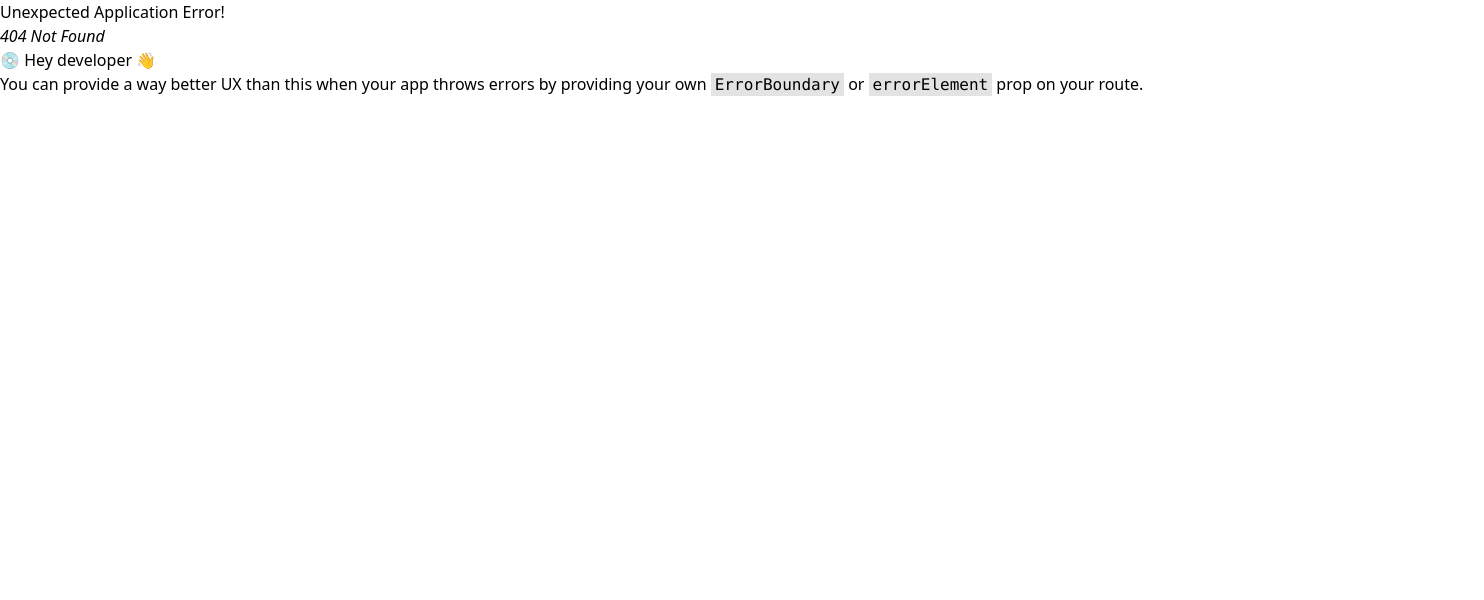
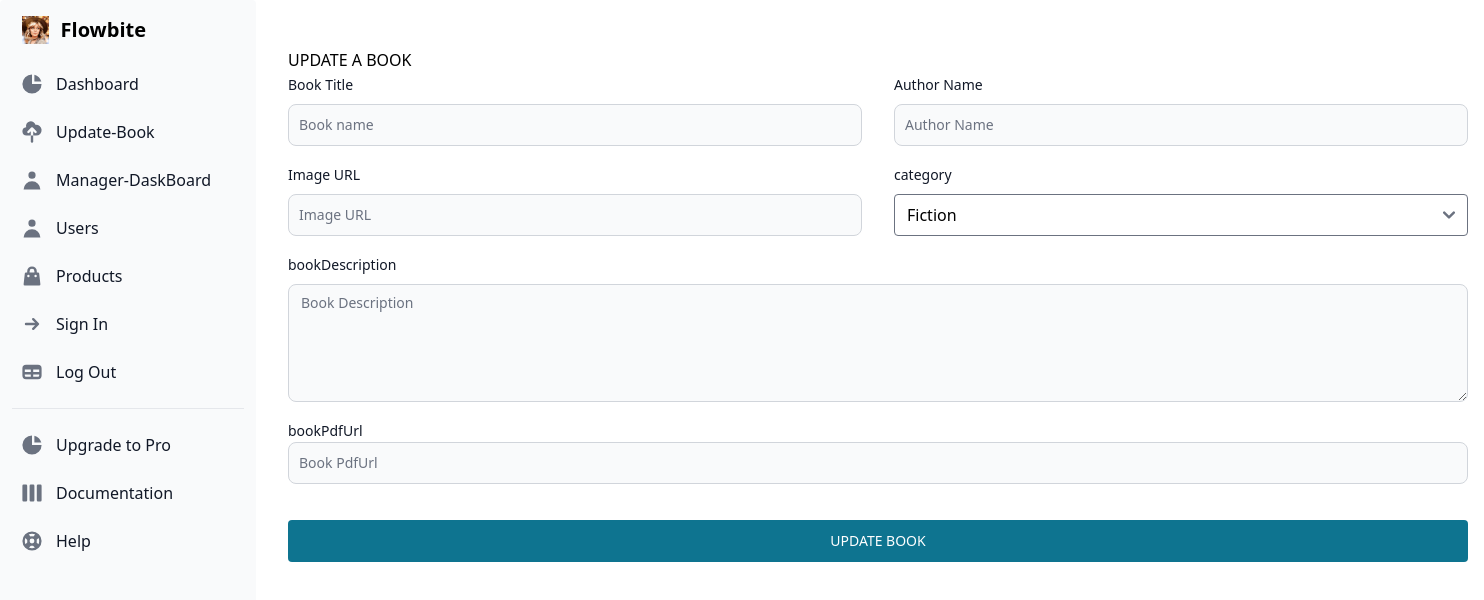
Before and after one commit to Koee/Clone-Store-Book, a React (Vite) app in the folder mern-client/: page /admin/dashboard/update in a window 1280 px wide. Before the commit this address had no page. Shown: the top 600 px of the page, 1484 px wide, since content can reach past the window. Built offline with nearby package versions, Linux system fonts and the light colour scheme.

Commit message:
add oauth

```diff
--- /dev/null
+++ b/mern-client/src/daskboard/DaskBoard.jsx
@@ -0,0 +1,9 @@
+import React from 'react'
+
+const DaskBoard = () => {
+  return (
+    <div>DaskBoard</div>
+  )
+}
+
+export default DaskBoard
--- /dev/null
+++ b/mern-client/src/daskboard/DaskBoardLayout.jsx
@@ -0,0 +1,13 @@
+import React from 'react'
+import { Outlet } from 'react-router-dom'
+import Sidebarr from "./Sidebarr"
+const DaskBoardLayout = () => {
+    return (
+        <div className='flex gap-4 flex-col md:flex-row'>
+            <Sidebarr />
+            <Outlet />
+        </div>
+    )
+}
+
+export default DaskBoardLayout
--- /dev/null
+++ b/mern-client/src/daskboard/DaskBoardManager.jsx
@@ -0,0 +1,9 @@
+import React from 'react'
+
+const DaskBoardManager = () => {
+  return (
+    <div>DaskBoardManager</div>
+  )
+}
+
+export default DaskBoardManager
--- /dev/null
+++ b/mern-client/src/daskboard/DaskBoardUpdate.jsx
@@ -0,0 +1,104 @@
+import React, { useState } from 'react'
+import { Button, Checkbox, Label, TextInput, Textarea } from 'flowbite-react';
+
+const DaskBoardUpdate = () => {
+  const bookCategories = [
+    "Fiction",
+    "Dramma",
+    "Detected"
+  ];
+  const [selectedBookCategory, setSelectedBookCategory] = useState(bookCategories[0]);
+
+  const handleSelectedValue = (e) => {
+    console.log(e.target.value)
+    setSelectedBookCategory(e.target.value)
+  }
+  //handle submit btn
+  const handleOnSubmit = (e) => {
+
+    e.preventDefault();
+    const form = e.target;
+    console.log(e.preventDefault())
+
+    const bookTitle = form.bookTitle.value;
+    const authorName = form.authorName.value;
+    const imageURL = form.imageURL.value;
+    const bookDescription = form.bookDescription.value;
+    const category = form.categoryName.value;
+    const bookPdfUrl = form.bookPdfUrl.value;
+    const objBook = {
+      bookTitle, authorName, imageURL, bookDescription, bookPdfUrl, category
+    }
+    console.log(objBook)
+    //test send data form
+    // fetch('http://localhost:4001/upload-book', {
+    //   method: "POST",
+    //   headers: {
+    //     "Content-type": "application/json",
+    //   },
+    //   body: JSON.stringify(objBook),
+    // }).then(res => res.json()).then(data =>{
+    //   alert("Create Book Successfully!")
+    // });
+
+  }
+  return (
+    <div className='px-4 my-12'>
+      <h2 mb-8 text-3xl font-bold>UPDATE A BOOK</h2>
+      <form onSubmit={handleOnSubmit} action="" className='flex lg:w-[1180px] flex-col flex-wrap gap-4'>
+        <div className='flex gap-8'>
+          <div className='lg:w-1/2'>
+            <div className="mb-2 block">
+              <Label htmlFor="bookTitle" value="Book Title" />
+            </div>
+            <TextInput id="bookTitle" type="bookTitle" placeholder="Book name" required />
+          </div>
+
+          <div className='lg:w-1/2'>
+            <div className="mb-2 block">
+              <Label
+                htmlFor="authorName"
+                value="Author Name" />
+            </div>
+            <TextInput id="authorName" type="authorName" placeholder="Author Name" required />
+          </div>
+        </div>
+        <div className='flex gap-8'>
+          <div className='lg:w-1/2'>
+            <div className="mb-2 block">
+              <Label htmlFor="imageURL" value="Image URL" />
+            </div>
+            <TextInput id="imageURL" type="imageURL" placeholder="Image URL" required />
+          </div>
+
+          <div className='lg:w-1/2'>
+            <div className="mb-2 block">
+              <Label
+                htmlFor="category"
+                value="category" />
+            </div>
+            <select name="categoryName" id="inputState" className='w-full rounded' value={selectedBookCategory} onChange={handleSelectedValue}>{
+              bookCategories.map((option) => <option>{option}</option>)
+            }</select>
+          </div>
+        </div>
+        <div className='lg:w-ful'>
+          <div className="mb-2 block">
+            <Label htmlFor="bookDescription" value="bookDescription" />
+          </div>
+          <Textarea id="bookDescription" type="bookDescription" placeholder="Book Description" required rows={5} />
+        </div>
+
+        <div className='lg:w-full'>
+          <Label
+            htmlFor="bookPdfUrl"
+            value="bookPdfUrl" />
+          <TextInput id="bookPdfUrl" type="bookPdfUrl" placeholder="Book PdfUrl" required />
+        </div>
+        <Button type='submit' className='rounded mt-5'>UPDATE BOOK</Button>
+      </form>
+    </div>
+  )
+}
+
+export default DaskBoardUpdate
--- /dev/null
+++ b/mern-client/src/daskboard/EditBook.jsx
@@ -0,0 +1,9 @@
+import React from 'react'
+
+const EditBook = () => {
+  return (
+    <div>EditBook</div>
+  )
+}
+
+export default EditBook
--- /dev/null
+++ b/mern-client/src/daskboard/Sidebarr.jsx
@@ -0,0 +1,54 @@
+import React from 'react'
+import { Sidebar } from 'flowbite-react';
+import { HiArrowSmRight, HiChartPie, HiCloudUpload, HiInbox, HiShoppingBag, HiSupport, HiTable, HiUser, HiViewBoards } from 'react-icons/hi';
+import ImgUserDask from "../assets/img-daskboard/profile.jpg"
+
+const Sidebarr = () => {
+    return (
+        <div>
+            <Sidebar aria-label="Sidebar with content separator example">
+                <Sidebar.Logo href="#" img={ImgUserDask} imgAlt="Flowbite logo">
+                    Flowbite
+                </Sidebar.Logo>
+                <Sidebar.Items>
+                    <Sidebar.ItemGroup>
+                        <Sidebar.Item href="/admin/dashboard" icon={HiChartPie}>
+                            Dashboard
+                        </Sidebar.Item>
+                        <Sidebar.Item href="/admin/dashboard/update" icon={HiCloudUpload}>
+                            Update-Book
+                        </Sidebar.Item>
+                        <Sidebar.Item href="/admin/dashboard/manager" icon={HiUser}>
+                            Manager-DaskBoard
+                        </Sidebar.Item>
+                        <Sidebar.Item href="#" icon={HiUser}>
+                            Users
+                        </Sidebar.Item>
+                        <Sidebar.Item href="#" icon={HiShoppingBag}>
+                            Products
+                        </Sidebar.Item>
+                        <Sidebar.Item href="/login" icon={HiArrowSmRight}>
+                            Sign In
+                        </Sidebar.Item>
+                        <Sidebar.Item href="/logout" icon={HiTable}>
+                            Log Out
+                        </Sidebar.Item>
+                    </Sidebar.ItemGroup>
+                    <Sidebar.ItemGroup>
+                        <Sidebar.Item href="#" icon={HiChartPie}>
+                            Upgrade to Pro
+                        </Sidebar.Item>
+                        <Sidebar.Item href="#" icon={HiViewBoards}>
+                            Documentation
+                        </Sidebar.Item>
+                        <Sidebar.Item href="#" icon={HiSupport}>
+                            Help
+                        </Sidebar.Item>
+                    </Sidebar.ItemGroup>
+                </Sidebar.Items>
+            </Sidebar>
+        </div>
+    )
+}
+
+export default Sidebarr
--- a/mern-client/src/routers/router.jsx
+++ b/mern-client/src/routers/router.jsx
@@ -11,6 +11,11 @@ import About from "../components/About";
 import SingleBook from "../components/SingleBook";
 import Blog from "../components/Blog";
 import SingleBooks from "../shop/SingleBooks";
+import DaskBoardLayout from "../daskboard/DaskBoardLayout";
+import DaskBoard from "../daskboard/DaskBoard";
+import DaskBoardUpdate from "../daskboard/DaskBoardUpdate";
+import DaskBoardManager from "../daskboard/DaskBoardManager";
+import EditBook from "../daskboard/EditBook";
 
 
 const Router = createBrowserRouter([
@@ -37,10 +42,33 @@ const Router = createBrowserRouter([
             }, {
                 path: "/book/:id",
                 element: <SingleBooks />,
-                loader:({params})=>fetch(`http://localhost:4001/book/${params.id}`)
+                loader: ({ params }) => fetch(`http://localhost:4001/book/${params.id}`)
             },
         ]
     },
+    {
+        path: "/admin/dashboard",
+        element: <DaskBoardLayout />,
+        children: [
+            {
+                path: "/admin/dashboard",
+                element: <DaskBoard />
+            },
+            {
+                path: "/admin/dashboard/update",
+                element: <DaskBoardUpdate />
+            },
+            {
+                path: "/admin/dashboard/manager",
+                element: <DaskBoardManager />
+            },
+            {
+                path: "/admin/dashboard/edit-books:id",
+                element: <EditBook />,
+                loader: ({ params }) => fetch(`http://localhost:4001/book/${params.id}`)
+            },
+        ]
+    }
 ]);
 
 export default Router;
```
Also changed, not shown: mern-client/src/assets/img-daskboard/profile.jpg (added).
